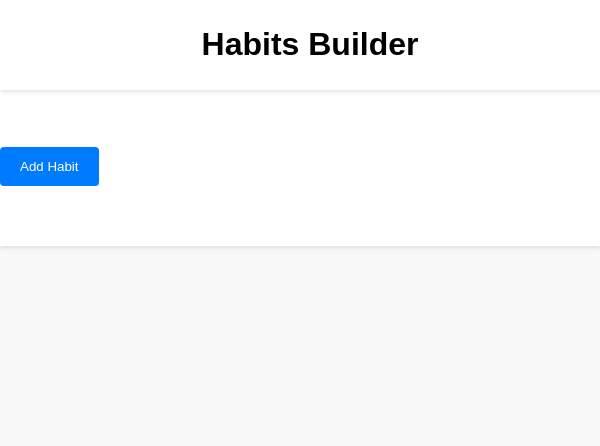
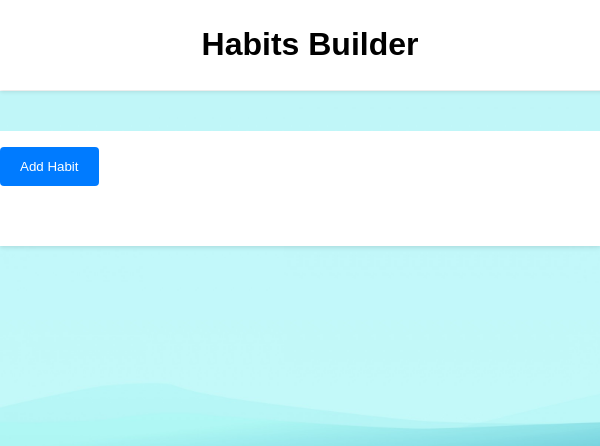
Before and after one commit to Charly-Wolf/habits_app_0.1, a Flask app: template templates/index.html in a window 600 px wide. Shown: the top 446 px of the page. Run offline with Flask 2, Linux system fonts and the light colour scheme; the template is opened without the code that fills it, so the values that code supplies are empty.

Commit message:
Added background img

```diff
--- a/static/styles.css
+++ b/static/styles.css
@@ -150,8 +150,6 @@ main {
   transition: transform 0.3s;
 }
 
-
-
 /* Style for completed habit boxes */
 .habit-box.done {
   background-color: #d1f9e3;
@@ -181,8 +179,6 @@ button {
   cursor: pointer;
   transition: background-color 0.3s, transform 0.2s;
 }
-
-
 
 /* .habit-box.delete-modus:hover {
   background-color: #b43555;
@@ -310,6 +306,11 @@ button {
     flex-direction: column;
     align-items: center;
     padding: 20px;
+
+    background-image: url("/static/Blue_Landscape2.jpg");
+    background-size: cover; /* Adjust as needed */
+    background-repeat: no-repeat;
+    background-attachment: fixed;
   }
 
   .habit-box {
@@ -324,6 +325,13 @@ button {
 
 /* Only for big screens */
 @media (min-width: 600px) {
+  body {
+    background-image: url("/static/Blue_Landscape2.jpg");
+    background-size: cover; /* Adjust as needed */
+    background-repeat: no-repeat;
+    background-attachment: fixed;
+
+  }
 
   button:hover {
     background-color: #0056b3;
@@ -333,7 +341,6 @@ button {
   button:active {
     transform: scale(0.95); /* Slightly scale down on active */
   }
-
 
   #logout:hover {
     background-color: rgb(114, 12, 12);
```
Also changed, not shown: static/Blue_landscape2.jpg (added).
